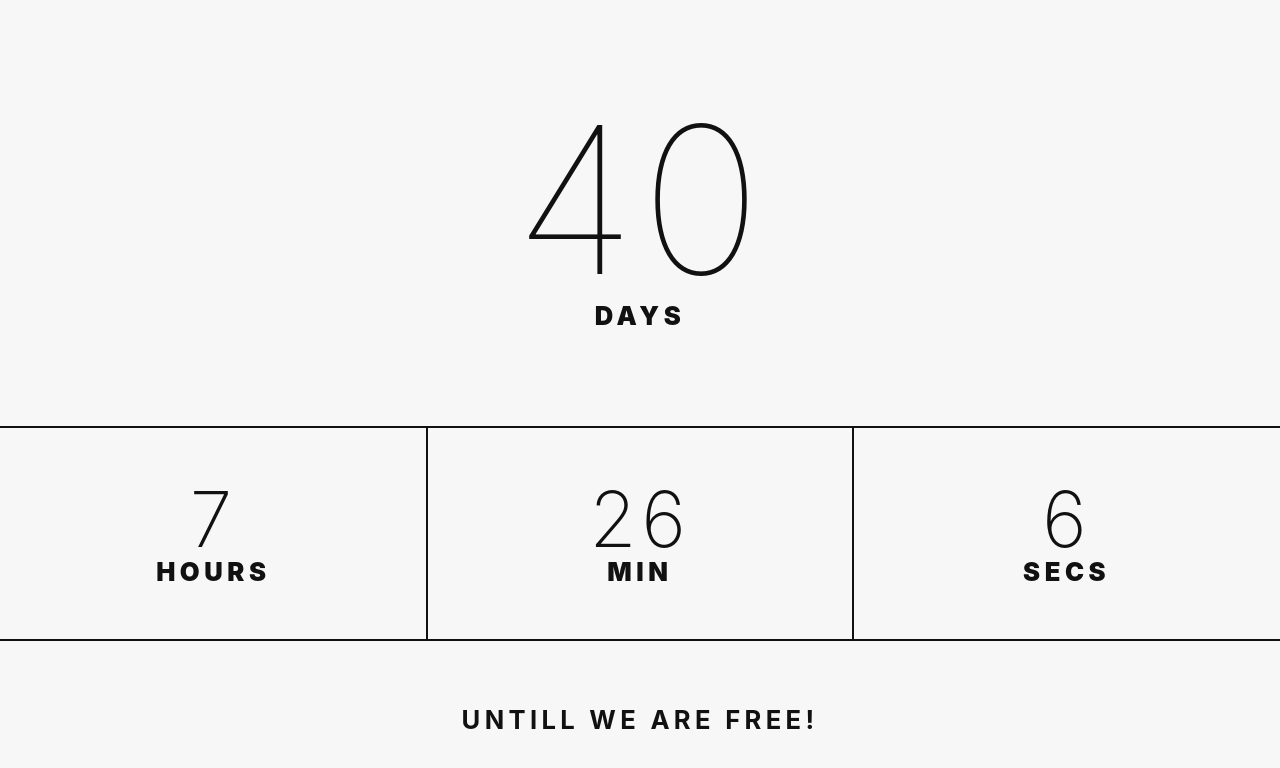
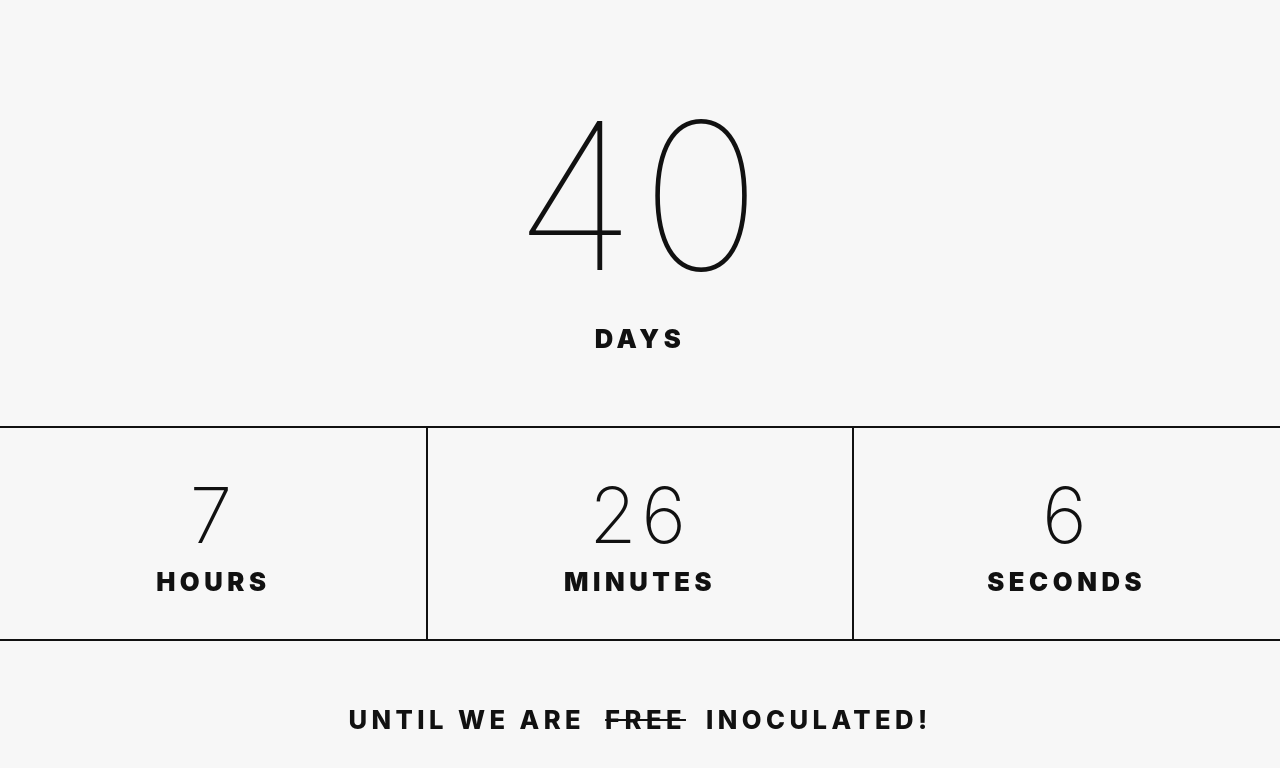
Before and after one commit to aharvard/inoculation-countdown, a Svelte app: page / in a window 1280 px wide. Shown: the top 768 px of the page. Built offline with nearby package versions, Linux system fonts and the light colour scheme.

Commit message:
updates content

```diff
--- a/src/App.svelte
+++ b/src/App.svelte
@@ -39,15 +39,17 @@
     <span class="number">
       {minutes}
     </span>
-    min
+    minutes
   </p>
   <p id="secs">
     <span class="number">
       {seconds}
     </span>
-    secs
+    seconds
   </p>
-  <p id="remain">untill we are free!</p>
+  <p id="remain">
+    until we are &nbsp;<span class="strike">free</span> &nbsp; inoculated!
+  </p>
 </main>
 
 <style>
@@ -83,12 +85,16 @@
     text-transform: uppercase;
     letter-spacing: 0.25ch;
     font-weight: 900;
-    line-height: 1;
+  }
+
+  .strike {
+    text-decoration: line-through;
   }
 
   .number {
     font-size: 300%;
     font-weight: 200;
+    margin-bottom: 0.25rem;
   }
 
   #days {
@@ -111,6 +117,8 @@
   }
   #remain {
     grid-area: remain;
-    font-weight: 700;
+    font-weight: 800;
+    display: flex;
+    align-items: center;
   }
 </style>
```
Also changed, not shown: public/global.css (line endings or trailing spaces).
